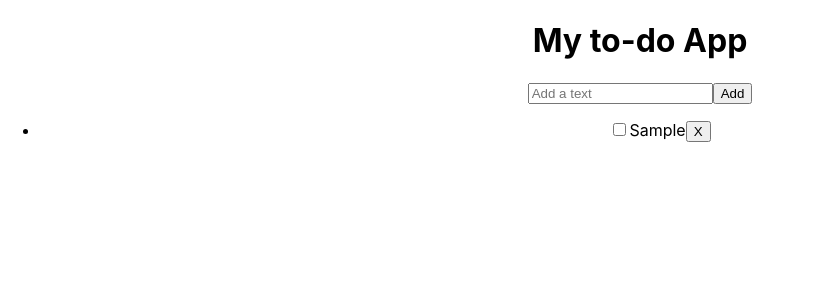
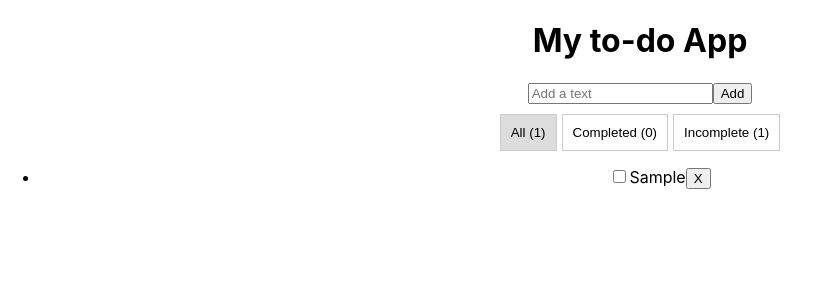
Before and after one commit to niveditanagar/ToDoList, a React (Create React App) app: page / in a window 1280 px wide. Both pictures are taken after typing "Sample" into the empty fields and a click on the button "Add". Shown: the top 300 px of the page, without its empty margins (0-820 px from the left). Built offline with nearby package versions, Linux system fonts and the light colour scheme.

Commit message:
added tabs component and filtered the todos

```diff
--- /dev/null
+++ b/src/components/Tabs.js
@@ -0,0 +1,67 @@
+
+
+export default function Tabs({todos, filter, setFilter, toggleTodo, removeTodo}) {
+
+    const allCount = todos.length;
+    const completedCount = todos.filter(todo => todo.completed).length;
+    const incompleteCount = allCount - completedCount;
+
+    const filteredTodos = todos.filter(todo => {
+        if (filter === 'completed') return todo.completed;
+        if (filter === 'incomplete') return !todo.completed;
+        return true;
+    });
+
+    return (
+        <>
+            <div style={{ display: 'center', margin: '10px 0' }}>
+                <button
+                    onClick={() => setFilter('all')}
+                    style={{
+                        padding: '10px',
+                        marginRight: '5px',
+                        backgroundColor: filter === 'all' ? '#ddd' : '#fff',
+                        border: '1px solid #ccc'
+                    }}
+                >
+                    All ({allCount})
+                </button>
+                <button
+                    onClick={() => setFilter('completed')}
+                    style={{
+                        padding: '10px',
+                        marginRight: '5px',
+                        backgroundColor: filter === 'completed' ? '#ddd' : '#fff',
+                        border: '1px solid #ccc'
+                    }}
+                >
+                    Completed ({completedCount})
+                </button>
+                <button
+                    onClick={() => setFilter('incomplete')}
+                    style={{
+                        padding: '10px',
+                        backgroundColor: filter === 'incomplete' ? '#ddd' : '#fff',
+                        border: '1px solid #ccc'
+                    }}
+                >
+                    Incomplete ({incompleteCount})
+                </button>
+            </div>
+
+            <ul>
+                {filteredTodos.map((todo, index) => (
+                    <li key={index} style={{ textDecoration: todo.completed ? 'line-through' : 'none', backgroundColor: todo.completed ? 'lightgreen' : 'initial' }}>
+                        <input
+                            type="checkbox"
+                            checked={todo.completed}
+                            onChange={() => toggleTodo(index)}
+                        />
+                        {todo.text}
+                        <button onClick={() => removeTodo(index)}>X</button>
+                    </li>
+                ))}
+            </ul>
+        </>
+    )
+}
--- a/src/components/ToDos.js
+++ b/src/components/ToDos.js
@@ -1,33 +1,36 @@
 import { useState, useEffect } from 'react';
+import Tabs from './Tabs';
 
-function ToDos() {
+export default function ToDos() {
 
   const [todos, setTodos] = useState(() => {
     const saved = localStorage.getItem("todos"); // to get data from local storage (no server needed)
     return saved ? JSON.parse(saved) : [];
   });
 
+  // used to presist the todos state to the local browser's locacalStorage whenever there is a change in the todos state
+  // this ensures that todos are not lost on page refresh
   useEffect(() => {
     localStorage.setItem("todos", JSON.stringify(todos));
   }, [todos]);
 
   const [text, setText] = useState("");
+  const [filter, setFilter] = useState('all');
 
-  //to add a new todo
+  // to add a new todo
   function addTodo() {
     if (text.trim() === '') return;
 
-    setTodos([...todos, { text: text, completed: false }]);
+    setTodos([...todos, { text: text, completed: false }]); // storing each todo as an object to allow tracking the state of each todo.
     setText("");
   }
 
-  //to remove a todo
-  //storing each todo as an object to allow tracking the state of each todo.
+  // to remove a todo
   function removeTodo(indextoRemove) {
     setTodos(todos.filter((_, index) => index !== indextoRemove)); // _ is a placeholder for the first argument which we don't use
   }
 
-  //to toggle a todo
+  // to toggle a todo
   function toggleTodo(index) {
     setTodos(todos.map((todo, i) =>
       i === index ? { ...todo, completed: !todo.completed } : todo
@@ -47,26 +50,9 @@ function ToDos() {
       />
 
       <button onClick={addTodo}>Add</button>
-
-      <ul>
-        {todos.map((todo, index) => (
-          <li key={index} style={{ textDecoration: todo.completed ? 'line-through' : 'none' }}>
-            <input
-              type="checkbox"
-              checked={todo.completed}
-              onChange={() => toggleTodo(index)}
-            />
-            {todo.text}
-
-            <button onClick={() => removeTodo(index)}>X</button>
-
-          </li>
-        ))}
-      </ul>
+      <Tabs todos={todos} filter={filter} setFilter={setFilter} toggleTodo={toggleTodo} removeTodo={removeTodo} />
 
     </div>
 
   );
 }
-
-export default ToDos;
```
